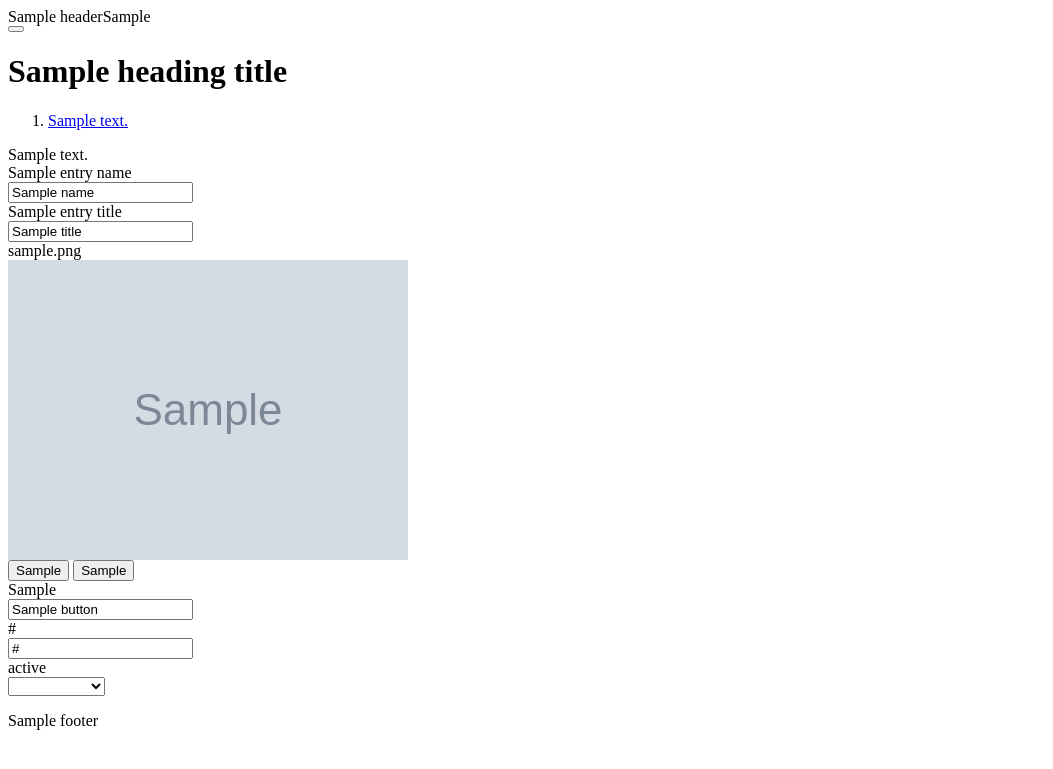
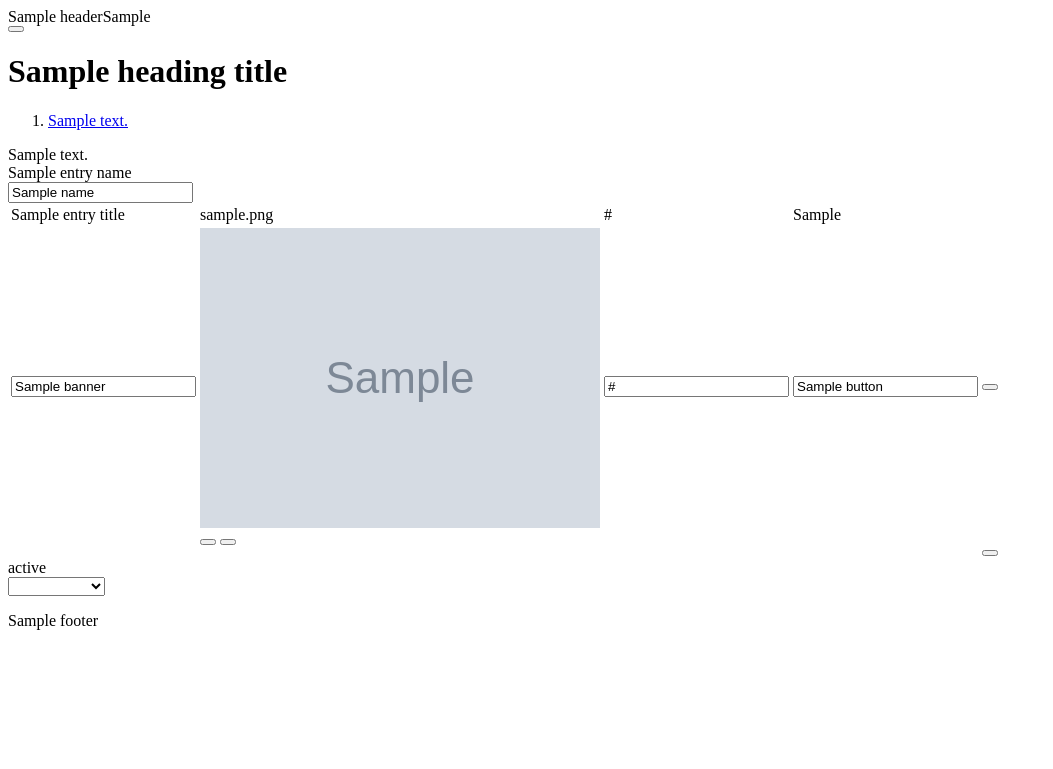
Before and after one commit to huyhoang2602/PNJ_PRO, a PHP site: template admin/view/template/module/dc_top_banner.twig in a window 1280 px wide. Shown: the top 769 px of the page, without its empty margins (0-1053 px from the left). Run offline with PHP 8.4, Linux system fonts and the light colour scheme; the template is opened without the code that fills it: most values are stand-ins (such as "Sample title", 1, 10 or a date in 2020); grey boxes marked "Sample" are stand-in pictures; some libraries are stand-ins or nearby versions.

Commit message:
update:banner top

```diff
--- a/admin/language/en-gb/module/dc_top_banner.php
+++ b/admin/language/en-gb/module/dc_top_banner.php
@@ -15,6 +15,10 @@
 $_['entry_button']     = 'Button Text';
 $_['entry_status']     = 'Status';
 
+// Buttons
+$_['button_add']       = 'Add Slide';
+$_['button_remove']    = 'Remove Slide';
+
 // Error
 $_['error_permission'] = 'Warning: You do not have permission to modify DC Minimal - Top Banner module!';
 $_['error_name']       = 'Module Name must be between 3 and 64 characters!';
--- a/admin/view/template/module/dc_top_banner.twig
+++ b/admin/view/template/module/dc_top_banner.twig
@@ -25,36 +25,54 @@
               <div id="error-name" class="invalid-feedback"></div>
             </div>
           </div>
-          <div class="row mb-3">
-            <label for="input-title" class="col-sm-2 col-form-label">{{ entry_title }}</label>
-            <div class="col-sm-10">
-              <input type="text" name="title" value="{{ title }}" placeholder="{{ entry_title }}" id="input-title" class="form-control"/>
-            </div>
-          </div>
-          <div class="row mb-3">
-            <label class="col-sm-2 col-form-label">{{ entry_image }}</label>
-            <div class="col-sm-10">
-              <div class="card image">
-                <img src="{{ thumb }}" alt="" title="" id="thumb-image" data-oc-placeholder="{{ placeholder }}" class="card-img-top"/>
-                <input type="hidden" name="image" value="{{ image }}" id="input-image"/>
-                <div class="card-body">
-                  <button type="button" data-oc-toggle="image" data-oc-target="#input-image" data-oc-thumb="#thumb-image" class="btn btn-primary btn-sm btn-block"><i class="fa-solid fa-pencil"></i> {{ button_edit }}</button>
-                  <button type="button" data-oc-toggle="clear" data-oc-target="#input-image" data-oc-thumb="#thumb-image" class="btn btn-warning btn-sm btn-block"><i class="fa-solid fa-trash-can"></i> {{ button_clear }}</button>
-                </div>
-              </div>
-            </div>
-          </div>
-          <div class="row mb-3">
-            <label for="input-button" class="col-sm-2 col-form-label">{{ entry_button }}</label>
-            <div class="col-sm-10">
-              <input type="text" name="button" value="{{ button }}" placeholder="{{ entry_button }}" id="input-button" class="form-control"/>
-            </div>
-          </div>
-          <div class="row mb-3">
-            <label for="input-link" class="col-sm-2 col-form-label">{{ entry_link }}</label>
-            <div class="col-sm-10">
-              <input type="text" name="link" value="{{ link }}" placeholder="{{ entry_link }}" id="input-link" class="form-control"/>
-            </div>
+          <div class="table-responsive">
+            <table id="banners" class="table table-bordered table-hover">
+              <thead>
+                <tr>
+                  <td class="text-start">{{ entry_title }}</td>
+                  <td class="text-start">{{ entry_image }}</td>
+                  <td class="text-start">{{ entry_link }}</td>
+                  <td class="text-start">{{ entry_button }}</td>
+                  <td></td>
+                </tr>
+              </thead>
+              <tbody>
+                {% set banner_row = 0 %}
+                {% for banner in banners %}
+                  <tr id="banner-row-{{ banner_row }}">
+                    <td class="text-start">
+                      <input type="text" name="banners[{{ banner_row }}][title]" value="{{ banner.title }}" placeholder="{{ entry_title }}" class="form-control"/>
+                    </td>
+                    <td class="text-start">
+                      <div class="card image">
+                        <img src="{{ banner.thumb }}" alt="" title="" id="thumb-image-{{ banner_row }}" data-oc-placeholder="{{ placeholder }}" class="card-img-top"/>
+                        <input type="hidden" name="banners[{{ banner_row }}][image]" value="{{ banner.image }}" id="input-image-{{ banner_row }}"/>
+                        <div class="card-body p-2">
+                          <button type="button" data-oc-toggle="image" data-oc-target="#input-image-{{ banner_row }}" data-oc-thumb="#thumb-image-{{ banner_row }}" class="btn btn-primary btn-sm w-100 mb-1"><i class="fa-solid fa-pencil"></i></button>
+                          <button type="button" data-oc-toggle="clear" data-oc-target="#input-image-{{ banner_row }}" data-oc-thumb="#thumb-image-{{ banner_row }}" class="btn btn-warning btn-sm w-100"><i class="fa-solid fa-trash-can"></i></button>
+                        </div>
+                      </div>
+                    </td>
+                    <td class="text-start">
+                      <input type="text" name="banners[{{ banner_row }}][link]" value="{{ banner.link }}" placeholder="{{ entry_link }}" class="form-control"/>
+                    </td>
+                    <td class="text-start">
+                      <input type="text" name="banners[{{ banner_row }}][button]" value="{{ banner.button }}" placeholder="{{ entry_button }}" class="form-control"/>
+                    </td>
+                    <td class="text-end">
+                      <button type="button" onclick="$('#banner-row-{{ banner_row }}').remove();" data-bs-toggle="tooltip" title="{{ button_remove }}" class="btn btn-danger"><i class="fa-solid fa-minus-circle"></i></button>
+                    </td>
+                  </tr>
+                  {% set banner_row = banner_row + 1 %}
+                {% endfor %}
+              </tbody>
+              <tfoot>
+                <tr>
+                  <td colspan="4"></td>
+                  <td class="text-end"><button type="button" onclick="addBanner();" data-bs-toggle="tooltip" title="{{ button_add }}" class="btn btn-primary"><i class="fa-solid fa-plus-circle"></i></button></td>
+                </tr>
+              </tfoot>
+            </table>
           </div>
           <div class="row mb-3">
             <label for="input-status" class="col-sm-2 col-form-label">{{ entry_status }}</label>
@@ -70,4 +88,30 @@
     </div>
   </div>
 </div>
+<script type="text/javascript"><!--
+var banner_row = {{ banner_row }};
+
+function addBanner() {
+    html  = '<tr id="banner-row-' + banner_row + '">';
+    html += '  <td class="text-start"><input type="text" name="banners[' + banner_row + '][title]" value="" placeholder="{{ entry_title }}" class="form-control"/></td>';
+    html += '  <td class="text-start">';
+    html += '    <div class="card image">';
+    html += '      <img src="{{ placeholder }}" alt="" title="" id="thumb-image-' + banner_row + '" data-oc-placeholder="{{ placeholder }}" class="card-img-top"/>';
+    html += '      <input type="hidden" name="banners[' + banner_row + '][image]" value="" id="input-image-' + banner_row + '"/>';
+    html += '      <div class="card-body p-2">';
+    html += '        <button type="button" data-oc-toggle="image" data-oc-target="#input-image-' + banner_row + '" data-oc-thumb="#thumb-image-' + banner_row + '" class="btn btn-primary btn-sm w-100 mb-1"><i class="fa-solid fa-pencil"></i></button>';
+    html += '        <button type="button" data-oc-toggle="clear" data-oc-target="#input-image-' + banner_row + '" data-oc-thumb="#thumb-image-' + banner_row + '" class="btn btn-warning btn-sm w-100"><i class="fa-solid fa-trash-can"></i></button>';
+    html += '      </div>';
+    html += '    </div>';
+    html += '  </td>';
+    html += '  <td class="text-start"><input type="text" name="banners[' + banner_row + '][link]" value="" placeholder="{{ entry_link }}" class="form-control"/></td>';
+    html += '  <td class="text-start"><input type="text" name="banners[' + banner_row + '][button]" value="" placeholder="{{ entry_button }}" class="form-control"/></td>';
+    html += '  <td class="text-end"><button type="button" onclick="$(\'#banner-row-' + banner_row + '\').remove();" data-bs-toggle="tooltip" title="{{ button_remove }}" class="btn btn-danger"><i class="fa-solid fa-minus-circle"></i></button></td>';
+    html += '</tr>';
+
+    $('#banners tbody').append(html);
+
+    banner_row++;
+}
+//--></script>
 {{ footer }}
```
Also changed, not shown: admin/controller/module/dc_top_banner.php (+21 -28 lines), catalog/controller/module/dc_top_banner.php (+18 -8 lines), catalog/view/template/module/dc_top_banner.twig (+56 -29 lines).
